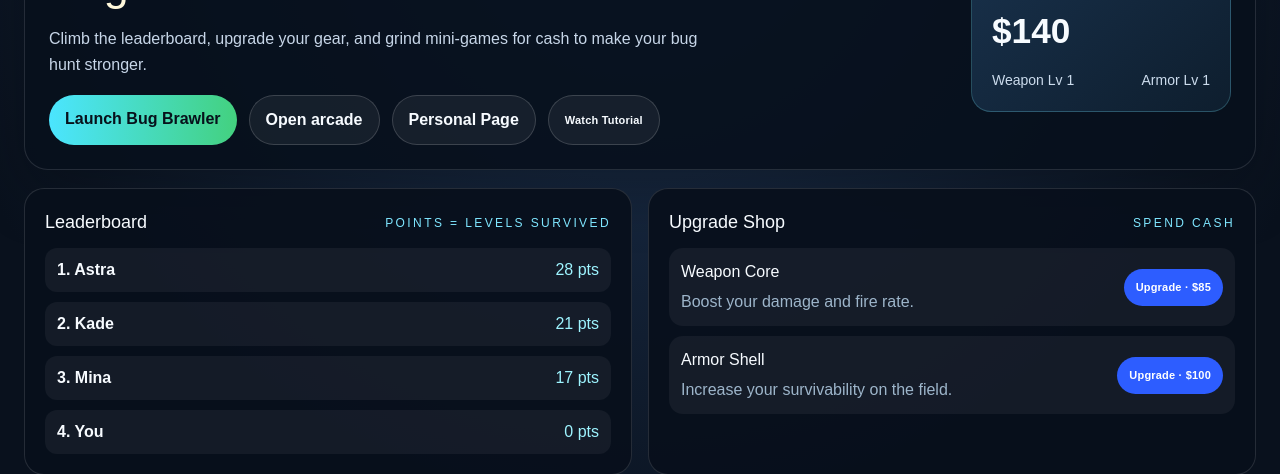
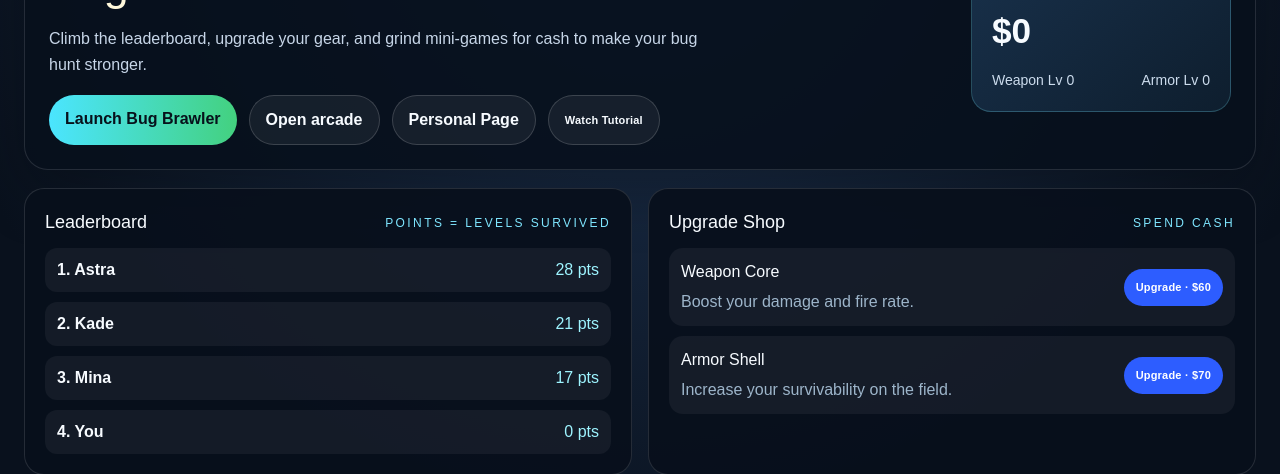
Before and after one commit to vincent-2005/Bug-Fight, a Next.js app: page / in a window 1280 px wide. Shown: the part 124-598 px from the top of the page. Built offline with nearby package versions, Linux system fonts and the light colour scheme.

Commit message:
Update progress.ts

```diff
--- a/components/bug-brawler/progress.ts
+++ b/components/bug-brawler/progress.ts
@@ -11,9 +11,9 @@ export type PlayerProgress = {
 const STORAGE_KEY = "bug-brawler-progress";
 
 export const defaultProgress: PlayerProgress = {
-  money: 140,
-  weaponLevel: 1,
-  armorLevel: 1,
+  money: 0,
+  weaponLevel: 0,
+  armorLevel: 0,
   levelsSurvived: 0,
   tutorialCompleted: false,
 };
@@ -32,8 +32,8 @@ export function loadProgress(): PlayerProgress {
     const parsed = JSON.parse(raw) as Partial<PlayerProgress>;
     return {
       money: Math.max(0, Number(parsed.money ?? defaultProgress.money)),
-      weaponLevel: Math.max(1, Number(parsed.weaponLevel ?? defaultProgress.weaponLevel)),
-      armorLevel: Math.max(1, Number(parsed.armorLevel ?? defaultProgress.armorLevel)),
+      weaponLevel: Math.max(0, Number(parsed.weaponLevel ?? defaultProgress.weaponLevel)),
+      armorLevel: Math.max(0, Number(parsed.armorLevel ?? defaultProgress.armorLevel)),
       levelsSurvived: Math.max(0, Math.floor(Number(parsed.levelsSurvived ?? defaultProgress.levelsSurvived))),
       tutorialCompleted: Boolean(parsed.tutorialCompleted ?? defaultProgress.tutorialCompleted),
     };
@@ -62,8 +62,8 @@ export function usePlayerProgress() {
       const resolved = typeof next === "function" ? next(current) : next;
       const safe = {
         money: Math.max(0, resolved.money),
-        weaponLevel: Math.max(1, resolved.weaponLevel),
-        armorLevel: Math.max(1, resolved.armorLevel),
+        weaponLevel: Math.max(0, resolved.weaponLevel),
+        armorLevel: Math.max(0, resolved.armorLevel),
         levelsSurvived: Math.max(0, Math.floor(resolved.levelsSurvived)),
         tutorialCompleted: Boolean(resolved.tutorialCompleted),
       };
```
